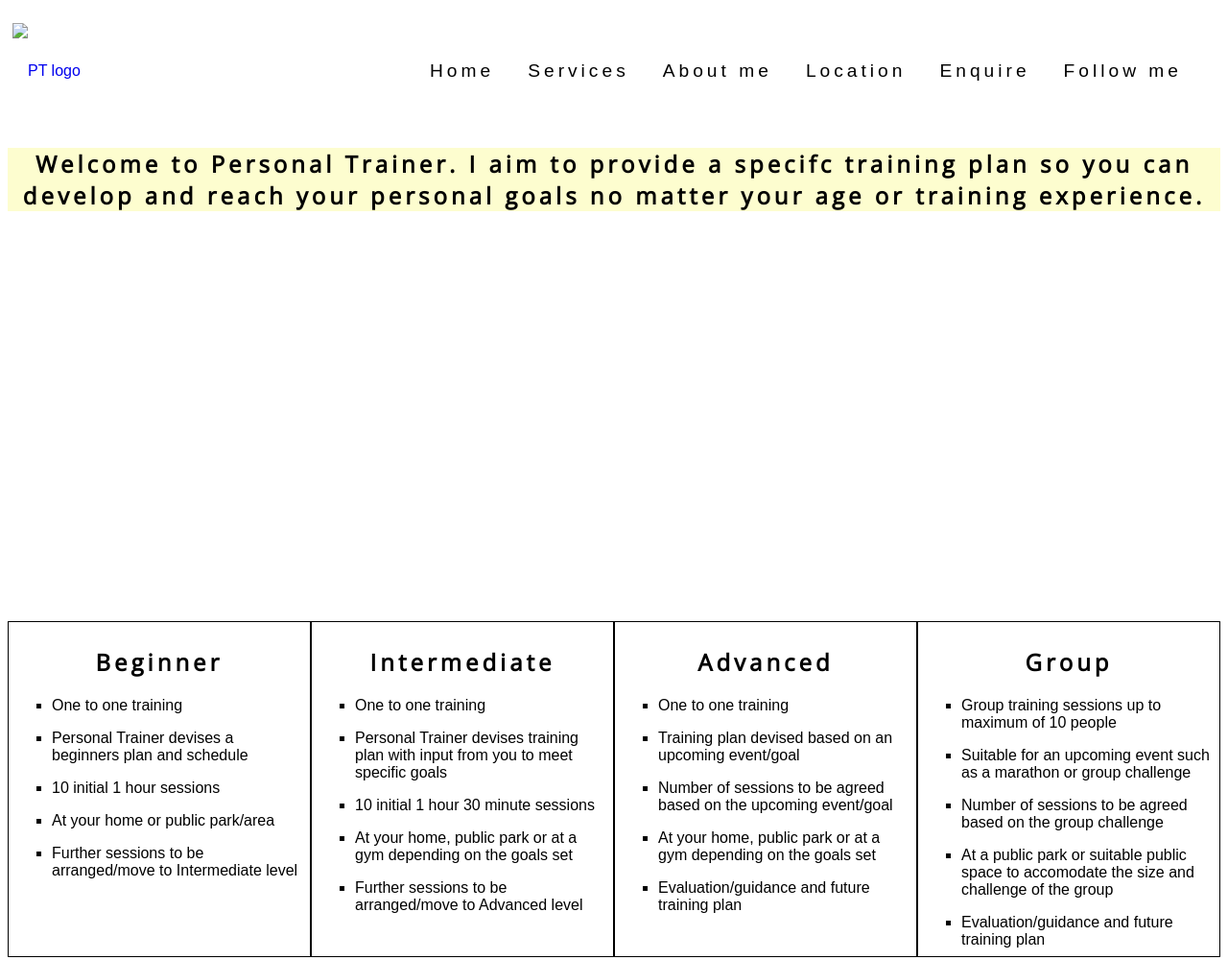
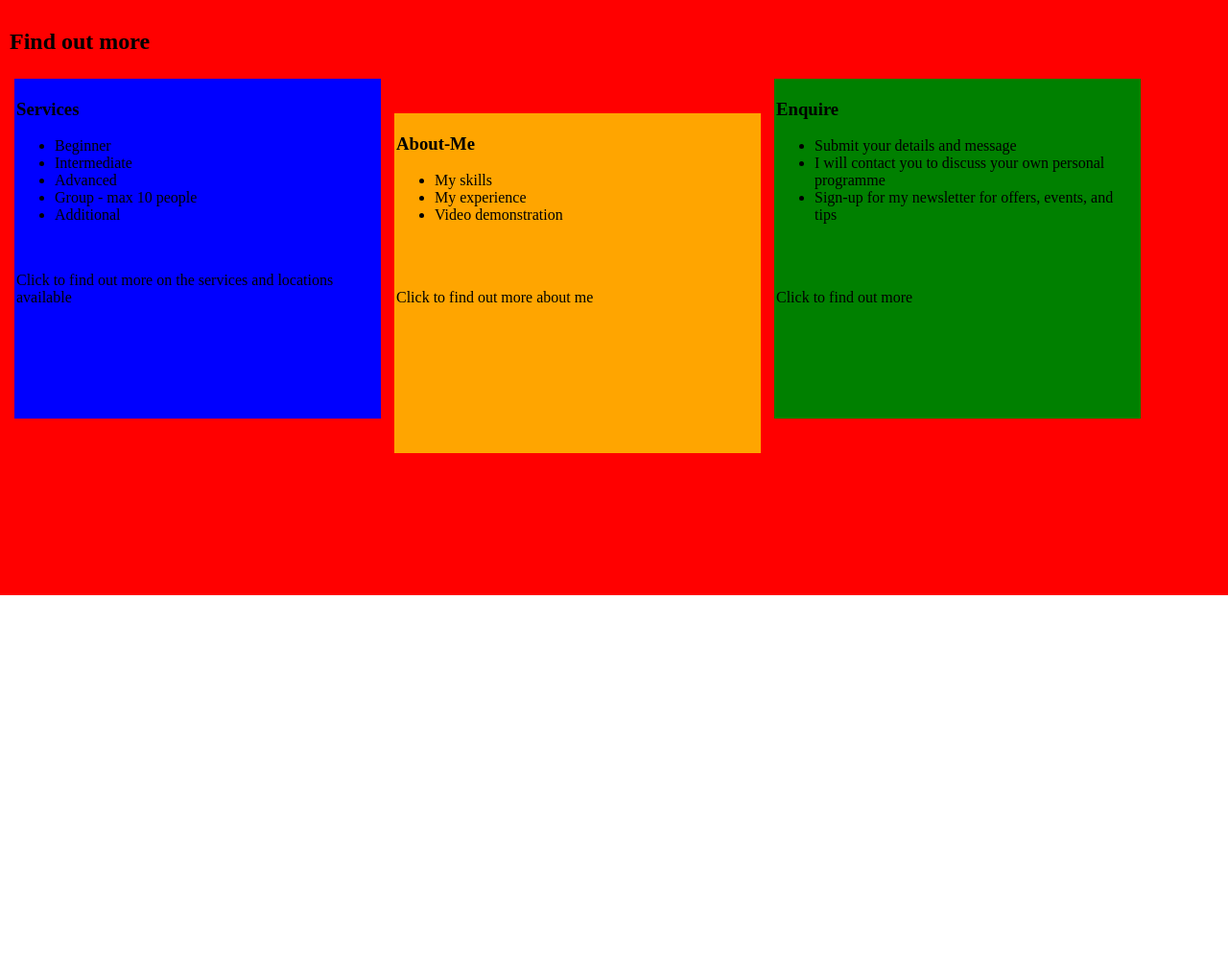
Before and after one commit to luis198327/Test1, a plain HTML site: page index.html in a window 1280 px wide. Shown: the top 1000 px of the page at 96% size. After the commit the page ends 800 px from the top, so only its background shows below. Drawn offline with nearby package versions, Linux system fonts and the light colour scheme; files that its build step writes are made by us from their sources.

Commit message:
Add additional formating

```diff
--- a/index.html
+++ b/index.html
@@ -8,92 +8,46 @@
     <meta name="keywords" content="Personal Trainer, PT, keep fit, exercise, Aylesbury, Buckinghamshire, Bucks">
     <meta name="author" content="Luis Brites">
 
-    <link rel="stylesheet" href="assets/css/style.css">
+    <link rel="stylesheet" href="style.css">
 
     <title>Personal Trainer Bucks</title>
 </head>
 <body>
-        <header>
-        <a href="index.html"><img src="assets/images/logo.jpg" alt="PT logo" id="logo"></a>
-        <nav>
-            <ul id="menu">
-                <li><a href="#">Follow me</a></li>
-                <li><a href="#">Enquire</a></li>
-                <li><a href="#">Location</a></li>
-                <li><a href="#">About me</a></li>
-                <li><a href="#">Services</a></li>
-                <li><a href="index.html">Home</a></li>
+    <section id="option-section">
+        <h2>Find out more</h2>
+        <div class="option-boxes" id="services">
+            <h3>Services</h3>
+            <ul>
+                <li>Beginner</li>
+                <li>Intermediate</li>
+                <li>Advanced</li>
+                <li>Group - max 10 people</li>
+                <li>Additional</li>
             </ul>
-        </nav>
-    </header>
-    <!--Welcome message and hero image-->
-    <section id="welcome">
-        <div id="welcome-message">
-            <h1>Welcome to Personal Trainer. I aim to provide a specifc training plan so you can develop and
-                reach your personal goals no matter your age or training experience.</h1>
+            <br>
+            <p>Click to find out more on the services and locations available</p>
         </div>
-        <div id="hero-image">
+        <div class="option-boxes" id="about-me">
+            <h3>About-Me</h3>
+            <ul>
+                <li>My skills</li>
+                <li>My experience</li>
+                <li>Video demonstration</li>
+                <br>
+            </ul>
+            <br>
+            <p>Click to find out more about me</p>
+        </div>
+        <div class="option-boxes" id="enquire">
+            <h3>Enquire</h3>
+            <ul>
+                <li>Submit your details and message</li>
+                <li>I will contact you to discuss your own personal programme</li>
+                <li>Sign-up for my newsletter for offers, events, and tips</li>
+                <br>
+            </ul><br>
+            <p>Click to find out more</p>
         </div>
     </section>
-    <br>
-    <!--Services section-->
-    <section id="services">
-        <div>
-            <h2>Beginner</h2>
-            <ul>
-                <li><p>One to one training</p></li>
-                <li><p>Personal Trainer devises a beginners plan and schedule</p></li>
-                <li><p>10 initial 1 hour sessions</p></li>
-                <li><p>At your home or public park/area</p></li>
-                <li><p>Further sessions to be arranged/move to Intermediate level</p></li>
-            </ul>
-        </div>
-        <div>
-            <h2>Intermediate</h2>
-            <ul>
-                <li><p>One to one training</p></li>
-                <li><p>Personal Trainer devises training plan with input from you to meet specific goals</p></li>
-                <li><p>10 initial 1 hour 30 minute sessions</p></li>
-                <li><p>At your home, public park or at a gym depending on the goals set</p></li>
-                <li><p>Further sessions to be arranged/move to Advanced level</p></li>
-            </ul>
-        </div>
-        <div>
-            <h2>Advanced</h2>
-            <ul>
-                <li><p>One to one training</p></li>
-                <li><p>Training plan devised based on an upcoming event/goal</p></li>
-                <li><p>Number of sessions to be agreed based on the upcoming event/goal</p></li>
-                <li><p>At your home, public park or at a gym depending on the goals set</p></li>
-                <li><p>Evaluation/guidance and future training plan</p></li>
-            </ul>
-        </div>
-        <div>
-            <h2>Group</h2>
-            <ul>
-                <li><p>Group training sessions up to maximum of 10 people</p></li>
-                <li><p>Suitable for an upcoming event such as a marathon or group challenge</p></li>
-                <li><p>Number of sessions to be agreed based on the group challenge</p></li>
-                <li><p>At a public park or suitable public space to accomodate the size and challenge of the group</p></li>
-                <li><p>Evaluation/guidance and future training plan</p></li>
-            </ul>
-        </div>
-    </section>
-    <br>
-    <!--About me section-->
-    <section id="about-me">
-        <div>
-            <h2>About me</h2>
-        </div>
-        <div>
-            <h2>About me</h2>
-        </div>
-    </section>
-    <section>Enquire</section>
-    <section>Location</section>
-
-    <footer>
-        Contact us
-    </footer>
 </body>
 </html>
--- a/style.css
+++ b/style.css
@@ -1,123 +1,35 @@
 @import url('https://fonts.googleapis.com/css2?family=Open+Sans:wght@300&display=swap');
 
 body {
-    font-family: 'Montserrat', sans-serif;
-    color: #000;
+    margin: 0;
+    padding: 0;
+    border: none;
 }
 
-/* Headings */
-
-h1, h2 {
-    font-family: 'Open Sans', sans-serif;
-    letter-spacing: 4px;
+#option-section {
+    padding: 10px;
+    background-color: red;
+    height: 600px;
 }
 
-/* Logo */
+.option-boxes {
+    height: 350px;
+    width: 30%;
+    display: inline-block;
+    margin: 5px;
+    padding: 2px;
 
-#logo {
-    float: left;
-    width: auto;
-    height: auto;
-    max-width: 100px;
-    max-height: 100px;
 }
+    #services {
+    background-color: blue;
+    }
+    #about-me {
+    background-color: orange;
+    }
+    #enquire {
+    background-color: green;
+    }
 
-header img:hover {
-    zoom: 120%;
+ul {
+    text-decoration: none;
 }
-
-/* Navigational links */
-
-#menu {
-    font-size: 120%;
-    letter-spacing: 4px;
-}
-
-#menu, #logo {
-    line-height: 100px;
-    padding: 5px 5px;
-}
-
-#menu li {
-    float: right;
-    list-style-type: none;
-    margin-right: 35px;
-}
-
-#menu a {
-    text-decoration: none;
-    color: inherit;
-}
-
-#menu a:hover {
-    text-transform: uppercase;
-    font-weight: bold;
-    font-size: 120%;
-}
-
-/* Welcome section - message and hero image */
-
-#welcome {
-    height: 500px;
-    width: 100%;
-    overflow: hidden;
-}
-
-#welcome-message {
-    position: relative;
-    top: 5px;
-    text-align: center;
-    background: rgba(245, 245, 15,0.2);
-}
-
-#hero-image {
-    height: 500px;
-    width: 100%;
-    background-image:url('../images/personal-trainer.jpg')
-}
-
-/* Services section */
-
-#services {
-    width: 100%;
-    height: 350px;
-    background: url('../images/green-field.jpeg') no-repeat center center;
-    background-position: center;
-    background-size: cover;
-}
-
-#services > div {
-    width: 25%;
-    height: 350px;
-    float: left;
-    padding: 5px;
-    box-sizing: border-box;
-    border: 1px solid black;
-    text-align: center;
-}
-
-#services ul {
-    text-align: left;
-    list-style-type: square;
-}
-
-#services > div:hover {
-    background-color: #fff;
-}
-
-/* About me section */
-
-#about-me {
-    width: 100%;
-    height: 350px;
-}
-
-#about-me > div {
-    width: 50%;
-    height: 350px;
-    float: left;
-    padding: 5px;
-    box-sizing: border-box;
-    border: 1px solid black;
-    text-align: center;
-}
```
